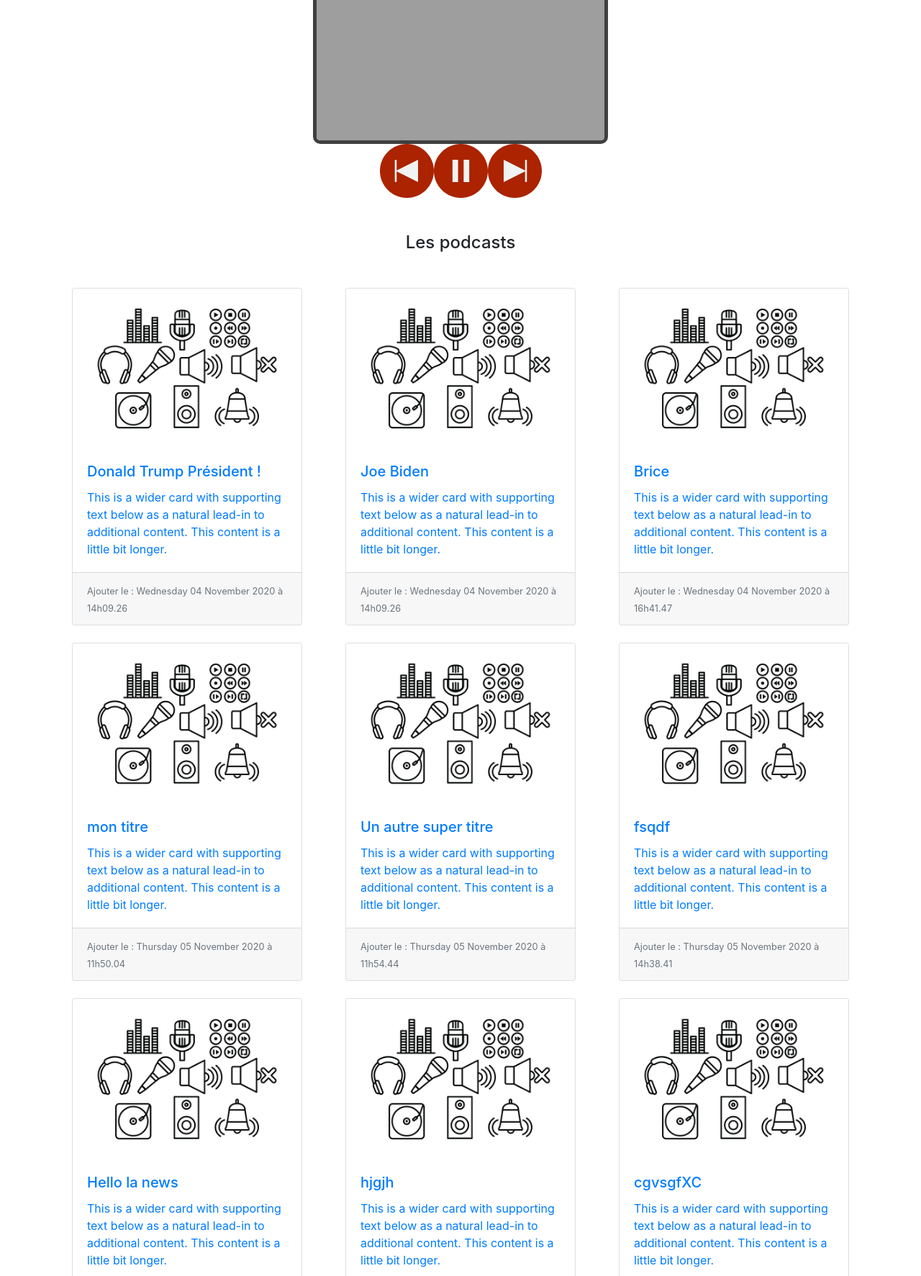
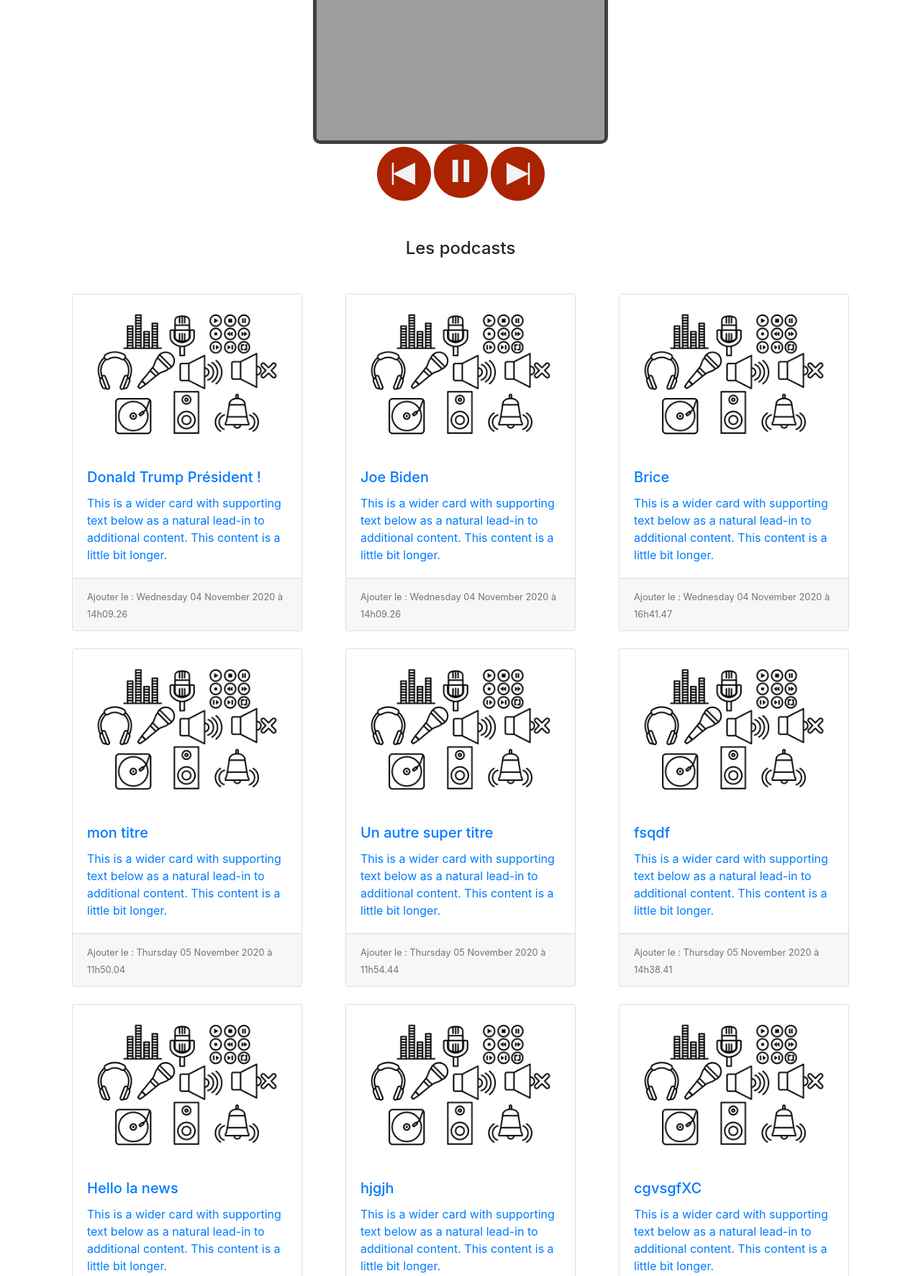
Before and after one commit to BumbleBrice/ecf_infa_wr, a PHP site: page / in a window 1280 px wide. Shown: the part 228-2001 px from the top of the page at 72% size. Run offline with PHP 8.4, Linux system fonts and the light colour scheme; data comes from the database, SQL or seed files in the repository; grey boxes are pictures that could not be loaded.

Commit message:
controler

```diff
--- a/css/styles.css
+++ b/css/styles.css
@@ -25,7 +25,6 @@
   cursor: pointer;
   z-index: 10;
   width: 75px;
-  height: 75px;
 }
 
 .button a:hover {
--- a/index.php
+++ b/index.php
@@ -17,13 +17,13 @@
     	<div id="slideshow" class="slideshow">
 			<img src="http://catox.free.fr/Divers/Tutos/Slideshowpics/spr1.png">
 			<div class="button d-flex justify-content-center">
-				<a href="#" class="prevBtn">
+				<a href="#" class="prevBtn m-1">
 					<img src="img/slider/red_controls/prev.svg" alt="">
 				</a>
-				<a href="#" class="pauseBtn">
+				<a href="#" class="pauseBtn m-1">
 					<img src="img/slider/red_controls/pause.svg" alt="">
 				</a>
-				<a href="#" class="nextBtn">
+				<a href="#" class="nextBtn m-1">
 					<img src="img/slider/red_controls/next.svg" alt="">
 				</a>
 			</div>
```
